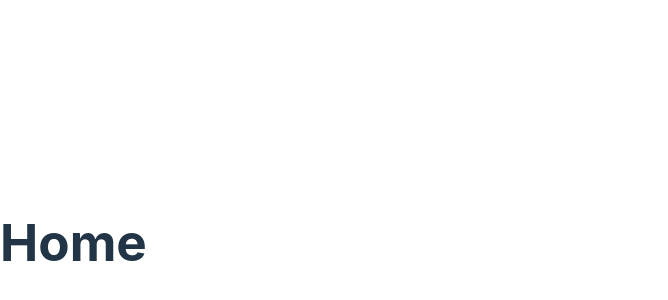
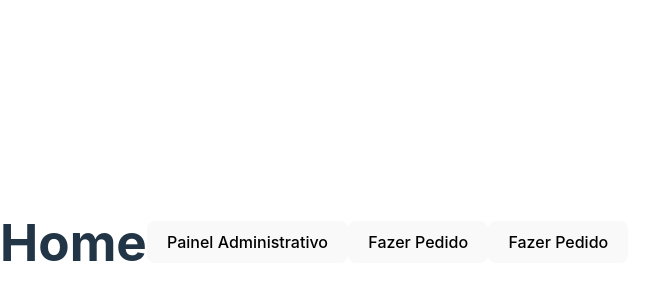
Before and after one commit to GustavoTardin/Stock-Project, a React (Vite) app in the folder app/frontend/: page /menu in a window 1280 px wide. Shown: the part 158-458 px from the top of the page, without its empty margins (0-668 px from the left). Built offline with nearby package versions, Linux system fonts and the light colour scheme.

Commit message:
feat: cria o arquivo de todas as pages e alguns componentes importantes, tb configura rotas no app

```diff
--- a/app/frontend/src/App.tsx
+++ b/app/frontend/src/App.tsx
@@ -1,12 +1,26 @@
 import { Routes, Route } from 'react-router-dom';
-import Login from './Pages/Login';
-import Home from './Pages/Home';
+import {
+  AdminPanel,
+  CreateOrder,
+  Home,
+  Login,
+  LowStockItems,
+  PendingOrders,
+  StockRefill,
+  Valuation,
+} from './Pages';
 
 function App() {
   return (
     <Routes>
       <Route path="/" element={ <Login /> } />
       <Route path="/menu" element={ <Home /> } />
+      <Route path="/painel-administrativo" element={ <AdminPanel /> } />
+      <Route path="/novo-pedido" element={ <CreateOrder /> } />
+      <Route path="/produtos-em-falta" element={ <LowStockItems /> } />
+      <Route path="/pedidos-pendentes" element={ <PendingOrders /> } />
+      <Route path="/reposição-de-produtos" element={ <StockRefill /> } />
+      <Route path="/valuation" element={ <Valuation /> } />
     </Routes>
   );
 }
--- /dev/null
+++ b/app/frontend/src/Pages/AdminPanel.tsx
@@ -0,0 +1,7 @@
+function AdminPanel() {
+  return (
+    <h1>Painel Adminstrativo</h1>
+  );
+}
+
+export default AdminPanel;
--- /dev/null
+++ b/app/frontend/src/Pages/CreateOrder.tsx
@@ -0,0 +1,7 @@
+function CreateOrder() {
+  return (
+    <h1>Tela de pedidos</h1>
+  );
+}
+
+export default CreateOrder;
--- a/app/frontend/src/Pages/Home.tsx
+++ b/app/frontend/src/Pages/Home.tsx
@@ -1,5 +1,27 @@
+import { useNavigate } from 'react-router-dom';
+
 export default function Home() {
+  const navigate = useNavigate();
   return (
-    <h1>Home</h1>
+    <body>
+      <h1>Home</h1>
+      <button
+        onClick={ () => navigate('/painel-administrativo') }
+      >
+        Painel Administrativo
+        {' '}
+
+      </button>
+      <button
+        onClick={ () => navigate('/novo-pedido') }
+      >
+        Fazer Pedido
+      </button>
+      <button
+        onClick={ () => navigate('/novo-pedido') }
+      >
+        Fazer Pedido
+      </button>
+    </body>
   );
 }
--- /dev/null
+++ b/app/frontend/src/Pages/LowStockItems.tsx
@@ -0,0 +1,7 @@
+function LowStockItems() {
+  return (
+    <h1>Produtos em falta</h1>
+  );
+}
+
+export default LowStockItems;
--- /dev/null
+++ b/app/frontend/src/Pages/PendingOrders.tsx
@@ -0,0 +1,7 @@
+function PendingOrders() {
+  return (
+    <h1>Pedidos pendentes</h1>
+  );
+}
+
+export default PendingOrders;
--- /dev/null
+++ b/app/frontend/src/Pages/StockRefill.tsx
@@ -0,0 +1,7 @@
+function StockRefill() {
+  return (
+    <h1>Reposição de produtos</h1>
+  );
+}
+
+export default StockRefill;
--- /dev/null
+++ b/app/frontend/src/Pages/Valuation.tsx
@@ -0,0 +1,7 @@
+function Valuation() {
+  return (
+    <h1>Valor do depósito</h1>
+  );
+}
+
+export default Valuation;
--- /dev/null
+++ b/app/frontend/src/Pages/index.ts
@@ -0,0 +1,19 @@
+import AdminPanel from './AdminPanel';
+import CreateOrder from './CreateOrder';
+import Home from './Home';
+import Login from './Login';
+import LowStockItems from './LowStockItems';
+import PendingOrders from './PendingOrders';
+import StockRefill from './StockRefill';
+import Valuation from './Valuation';
+
+export {
+  AdminPanel,
+  CreateOrder,
+  Home,
+  Login,
+  LowStockItems,
+  PendingOrders,
+  StockRefill,
+  Valuation,
+};
```
Also changed, not shown: app/frontend/src/Components/Navbar.tsx (added), 1 other file (tests, documents, lock files or other folders).
